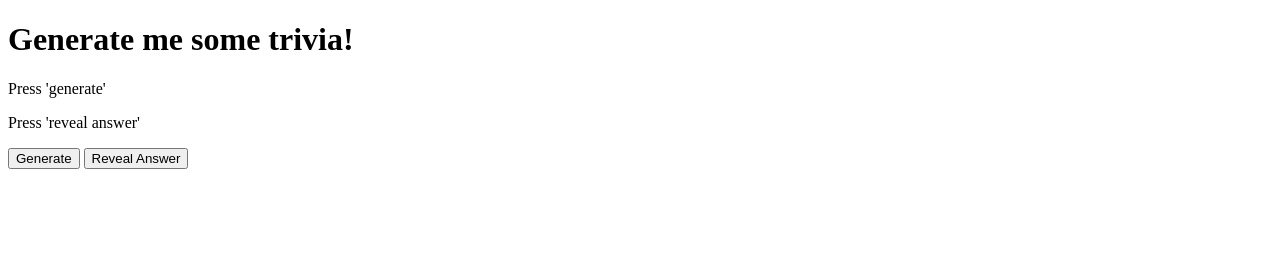
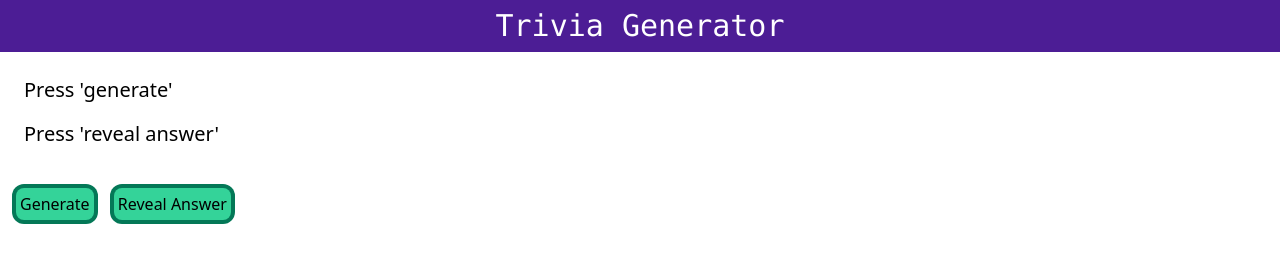
Before and after one commit to Diacius/Trivia-Generator, a plain HTML site: page index.html in a window 1280 px wide. Drawn offline with nearby package versions, Linux system fonts and the light colour scheme.

Commit message:
Update index.html

```diff
--- a/index.html
+++ b/index.html
@@ -5,13 +5,14 @@
     <meta http-equiv="X-UA-Compatible" content="IE=edge">
     <meta name="viewport" content="width=device-width, initial-scale=1.0">
     <title>Trivia Generator</title>
+    <link href="https://unpkg.com/tailwindcss@^2/dist/tailwind.min.css" rel="stylesheet">
 </head>
 <body>
-    <h1>Generate me some trivia!</h1>
-    <p id="questionOutput">Press 'generate'</p>
-    <p id="answerOutput">Press 'reveal answer'</p>
-    <button onclick="getTrivia()">Generate</button>
-    <button onclick="revealAnswer()">Reveal Answer</button>
+    <h1 class="bg-purple-900 text-center text-white text-3xl font-mono p-2">Trivia Generator</h1>
+    <div class="m-6 text-xl"><p id="questionOutput" class="mb-4">Press 'generate'</p>
+    <p id="answerOutput">Press 'reveal answer'</p></div>
+    <button onclick="getTrivia()" class="p-1 m-4 ring-4 rounded-lg bg-green-400 ring-green-700">Generate</button>
+    <button onclick="revealAnswer()" class="p-1 ring-4 rounded-lg bg-green-400 ring-green-700">Reveal Answer</button>
     <script src="js/generator.js"></script>
 </body>
 </html>
```
